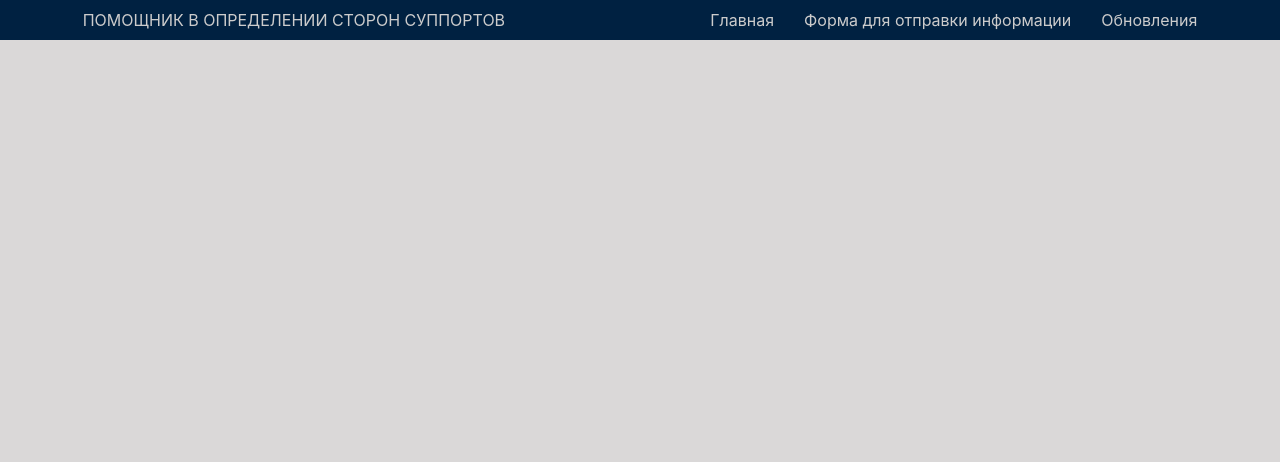
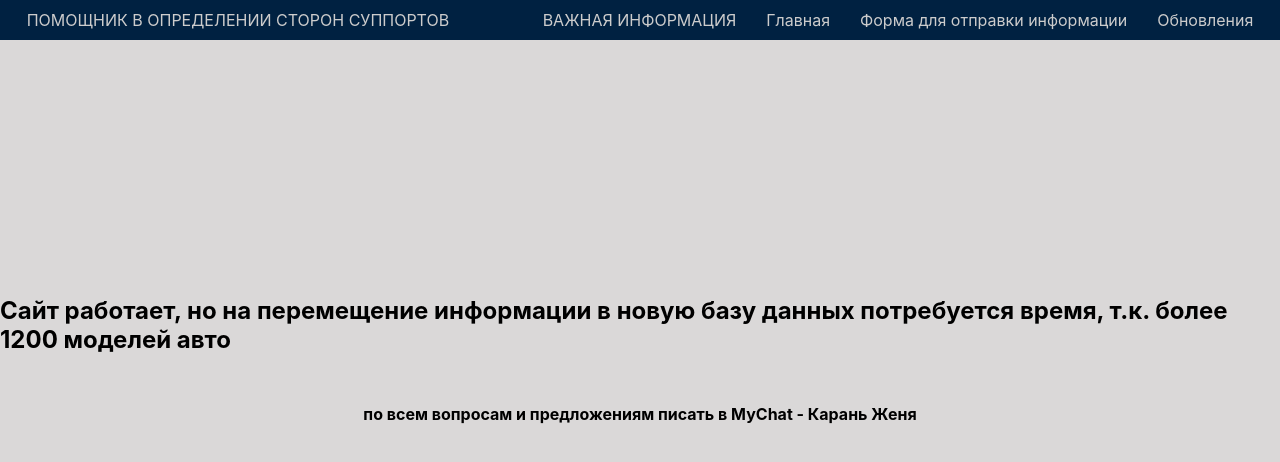
Before and after one commit to karanzhenya/caliper-help, a React (Create React App) app: page /important in a window 1280 px wide. Shown: the top 462 px of the page. Built offline with nearby package versions, Linux system fonts and the light colour scheme; no server answers.

Commit message:
add important info

```diff
--- a/src/App.tsx
+++ b/src/App.tsx
@@ -10,6 +10,7 @@ import Main from "./components/Main";
 import {Preloader} from "./common/Preloader/Preloader";
 import News from "./components/News/News";
 import Navbar from "./components/Navbar/Navbar";
+import Important from "./components/Important";
 
 export type DataType = {
     car: string
@@ -37,6 +38,7 @@ const App = () => {
                     <Route path={'/car'} element={<Main setActive={setActive} setInfo={setInfo}/>}/>
                     <Route path={'/send'} element={<Form/>}/>
                     <Route path={'/news'} element={<News/>}/>
+                    <Route path={'/important'} element={<Important/>}/>
                 </Routes>
                 {isLoading && <Preloader/>}
             </div>
--- /dev/null
+++ b/src/components/Important.tsx
@@ -0,0 +1,19 @@
+import React, {memo} from 'react';
+
+export default memo(function Important() {
+        return (
+            <div style={{
+                display: "flex",
+                justifyContent: "center",
+                alignItems: "center",
+                flexDirection: "column",
+                marginTop: "20%"
+            }}>
+                <h2>
+                    Сайт работает, но на перемещение информации в новую базу данных потребуется время, т.к. более 1200 моделей авто
+                </h2>
+                <h4 style={{marginTop: "50px"}}>по всем вопросам и предложениям писать в MyChat - Карань Женя</h4>
+            </div>
+        );
+    }
+)
--- a/src/components/Navbar/Navbar.tsx
+++ b/src/components/Navbar/Navbar.tsx
@@ -3,6 +3,10 @@ import "./Navbar.scss";
 import {Link} from "react-router-dom";
 
 const navigationLinks = [
+    {
+        desc: "ВАЖНАЯ ИНФОРМАЦИЯ",
+        link: "/important"
+    },
     {
         desc: "Главная",
         link: "/car"
@@ -14,7 +18,7 @@ const navigationLinks = [
     {
         desc: "Обновления",
         link: "/news"
-    },
+    }
 ]
 
 export default memo(function Navbar() {
```
